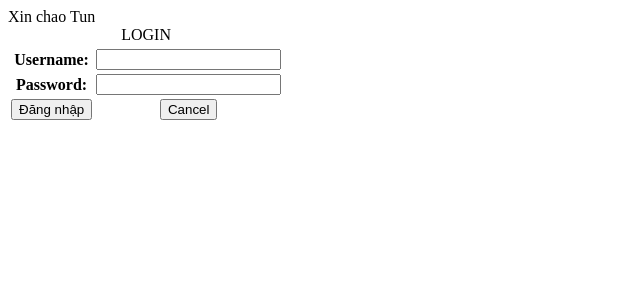
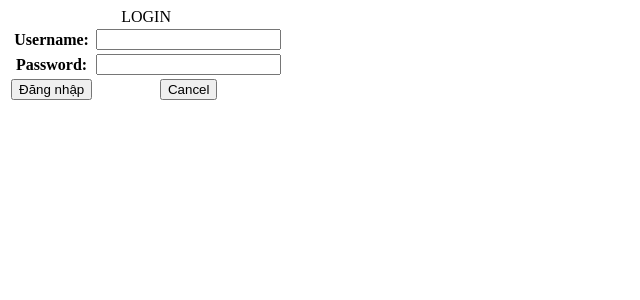
Before and after one commit to tuannguyen1124/CongNgheWeb, a PHP site: page /Login.php in a window 1280 px wide. Shown: the top 300 px of the page, without its empty margins (0-640 px from the left). Run offline with PHP 8.4, Linux system fonts and the light colour scheme; lists and menus that the app fills with data are empty.

Commit message:
Update Login.php

```diff
--- a/View/Login.php
+++ b/View/Login.php
@@ -9,9 +9,6 @@
 <form action="../Controller/C_Admin_Login.php" method="get">
 			<table border = 0 >
 				<caption> LOGIN </caption>
-				<tr>
-					Xin chao Tun
-				</tr>
 				<tr>
 					<th>
 						Username:
```
